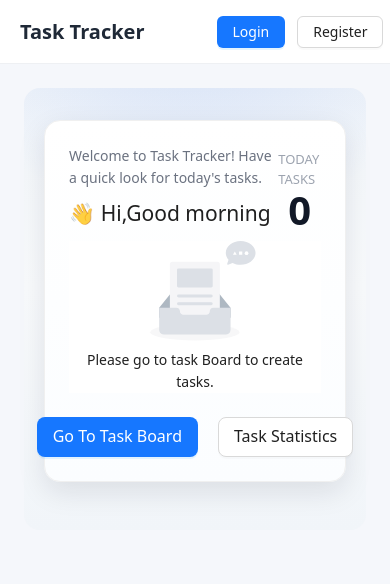
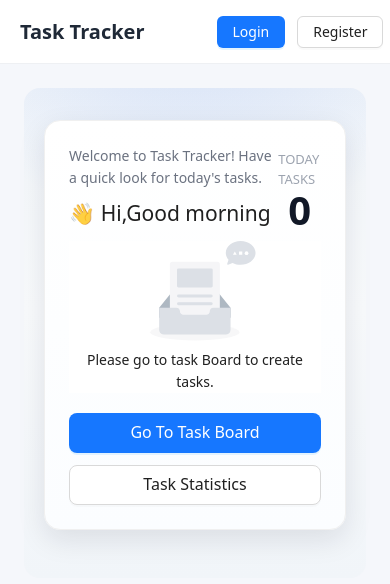
Before and after one commit to RainF0rester/4Todo, a Vue app in the folder frontend/: page /home in a window 390 px wide. Shown: the top 584 px of the page. Built offline with nearby package versions, Linux system fonts and the light colour scheme; sample sign-in values are in the browser's storage.

Commit message:
fix:fix: update the homepage ui on mobile side

```diff
--- a/frontend/src/views/Home.vue
+++ b/frontend/src/views/Home.vue
@@ -247,11 +247,22 @@ background: #ffffff;
 
 
 .actions {
-  margin-top: 24px;
   display: flex;
-  gap: 20px;
   justify-content: center;
+  align-items: center;
+  gap: 16px;
+  width: 100%;
+  margin-top: 20px;
 }
 
-
+@media (max-width: 768px) {
+  .actions {
+    flex-direction: column;
+    gap: 12px;
+  }
+  .actions .ant-btn {
+    width: 100%;
+    min-width: 0;
+  }
+}
 </style>
```
